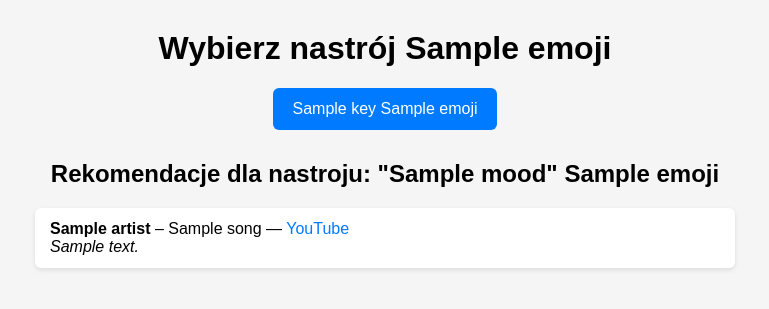
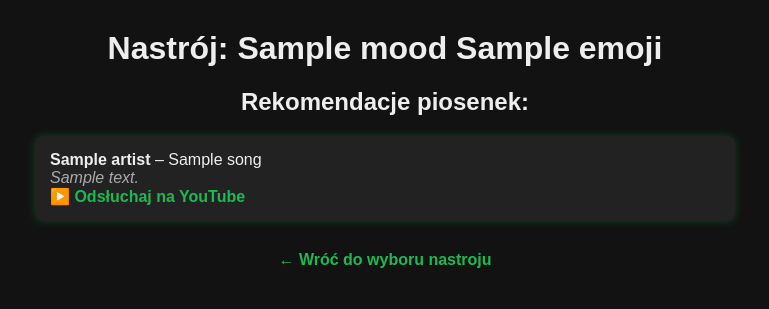
Before and after one commit to czvrnaa/Moodify, a Flask app: template templates/mood.html in a window 1280 px wide. Shown: the top 309 px of the page, without its empty margins (255-1024 px from the left). Run offline with Flask 3, Linux system fonts and the light colour scheme; the template is opened without the code that fills it: most values are stand-ins (such as "Sample title", 1, 10 or a date in 2020).

Commit message:
first commit

```diff
--- a/templates/mood.html
+++ b/templates/mood.html
@@ -2,94 +2,68 @@
 <html lang="pl">
 <head>
   <meta charset="UTF-8" />
-  <title>Moodify - Rekomendacje muzyczne</title>
+  <title>Rekomendacje dla nastroju {{ mood.capitalize() }}</title>
   <style>
     body {
       font-family: Arial, sans-serif;
       max-width: 700px;
       margin: 30px auto;
       padding: 0 20px;
-      background: #f5f5f5;
+      background: #121212;
+      color: #eee;
     }
     h1, h2 {
       text-align: center;
     }
-    form {
-      display: flex;
-      justify-content: center;
-      gap: 10px;
-      flex-wrap: wrap;
-      margin-bottom: 30px;
-    }
-    button {
-      background-color: #007bff;
-      border: none;
-      padding: 12px 20px;
-      font-size: 16px;
-      color: white;
-      border-radius: 6px;
-      cursor: pointer;
-      transition: background-color 0.3s ease;
-    }
-    button:hover {
-      background-color: #0056b3;
-    }
     ul {
-      list-style-type: none;
-      padding-left: 0;
+      list-style: none;
+      padding: 0;
     }
     li {
-      background: white;
-      margin-bottom: 10px;
-      padding: 12px 15px;
-      border-radius: 6px;
-      box-shadow: 0 2px 5px rgba(0,0,0,0.1);
+      background: #222;
+      margin-bottom: 15px;
+      padding: 15px;
+      border-radius: 8px;
+      box-shadow: 0 0 10px rgba(0,255,100,0.2);
     }
     a {
-      color: #007bff;
+      color: #1db954;
       text-decoration: none;
+      font-weight: bold;
     }
     a:hover {
       text-decoration: underline;
     }
-    .error {
-      color: red;
+    .description {
+      margin-top: 5px;
+      font-style: italic;
+      color: #aaa;
+    }
+    .back-link {
+      display: block;
+      margin-top: 30px;
       text-align: center;
-      margin-top: 20px;
+      color: #1db954;
+      text-decoration: none;
       font-weight: bold;
+    }
+    .back-link:hover {
+      text-decoration: underline;
     }
   </style>
 </head>
 <body>
-  <h1>Wybierz nastrój {{ emoji }}</h1>
-
-  <form method="POST" action="{{ url_for('mood') }}">
-    {% for key, val in moods.items() %}
-      <button type="submit" name="mood" value="{{ key }}">
-        {{ key.capitalize() }} {{ val.emoji }}
-      </button>
+  <h1>Nastrój: {{ mood.capitalize() }} {{ emoji }}</h1>
+  <h2>Rekomendacje piosenek:</h2>
+  <ul>
+    {% for song in recommendations %}
+      <li>
+        <strong>{{ song.artist }}</strong> – {{ song.name }}<br />
+        <span class="description">{{ song.description }}</span><br />
+        <a href="{{ song.youtube }}" target="_blank" rel="noopener noreferrer">▶️ Odsłuchaj na YouTube</a>
+      </li>
     {% endfor %}
-  </form>
-
-  {% if mood %}
-    <h2>Rekomendacje dla nastroju: "{{ mood.capitalize() }}" {{ emoji }}</h2>
-    <ul>
-      {% for song in recommendations %}
-        <li>
-          <strong>{{ song.artist }}</strong> – {{ song.name }} —
-          <a href="{{ song.youtube }}" target="_blank" rel="noopener noreferrer">YouTube</a>
-          {% if song.description %}
-            <br><em>{{ song.description }}</em>
-          {% endif %}
-        </li>
-      {% endfor %}
-    </ul>
-  {% else %}
-    <p>Wybierz nastrój powyżej, aby zobaczyć rekomendacje.</p>
-  {% endif %}
-
-  {% if error %}
-    <p class="error">{{ error }}</p>
-  {% endif %}
+  </ul>
+  <a href="/" class="back-link">← Wróć do wyboru nastroju</a>
 </body>
 </html>
```
Also changed, not shown: templates/index.html (+7 -51 lines), 1 other file.
